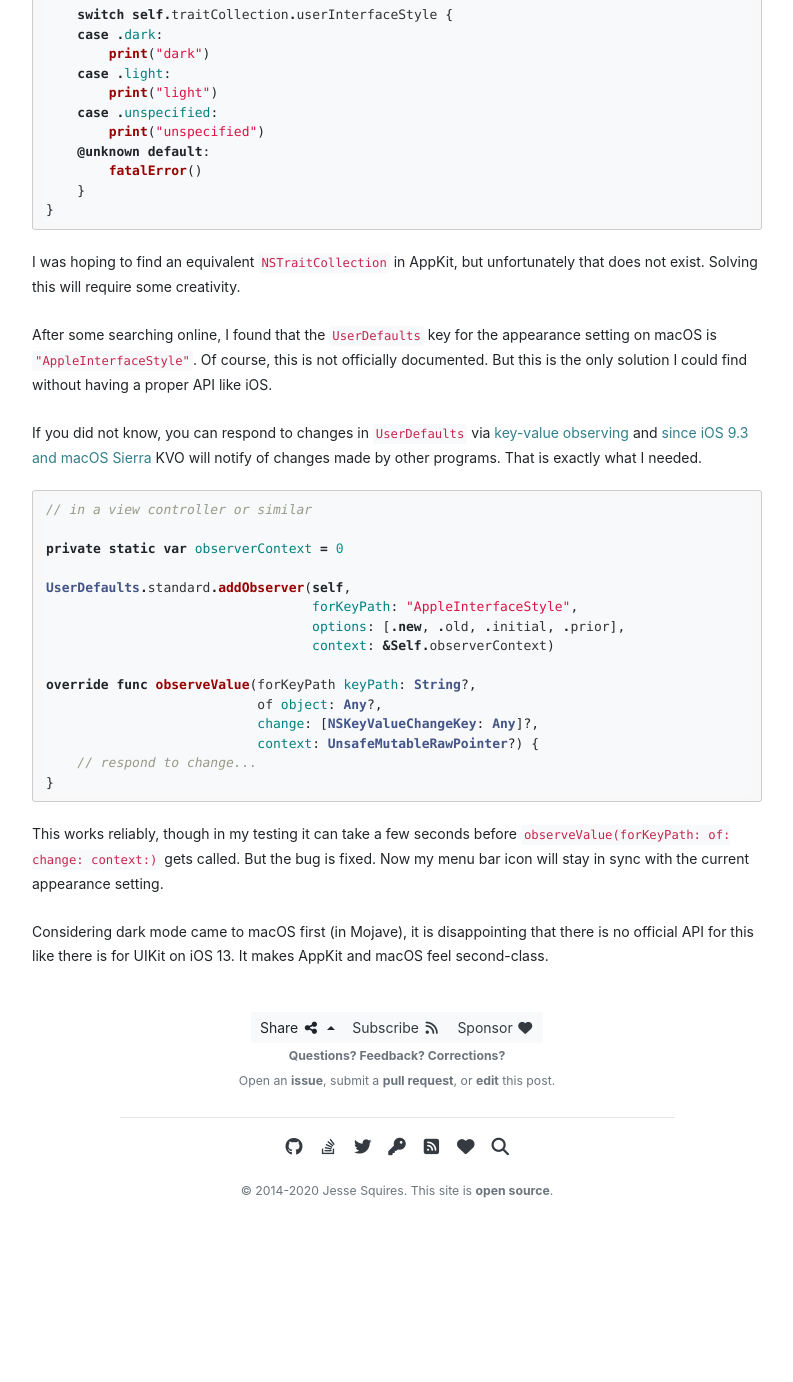
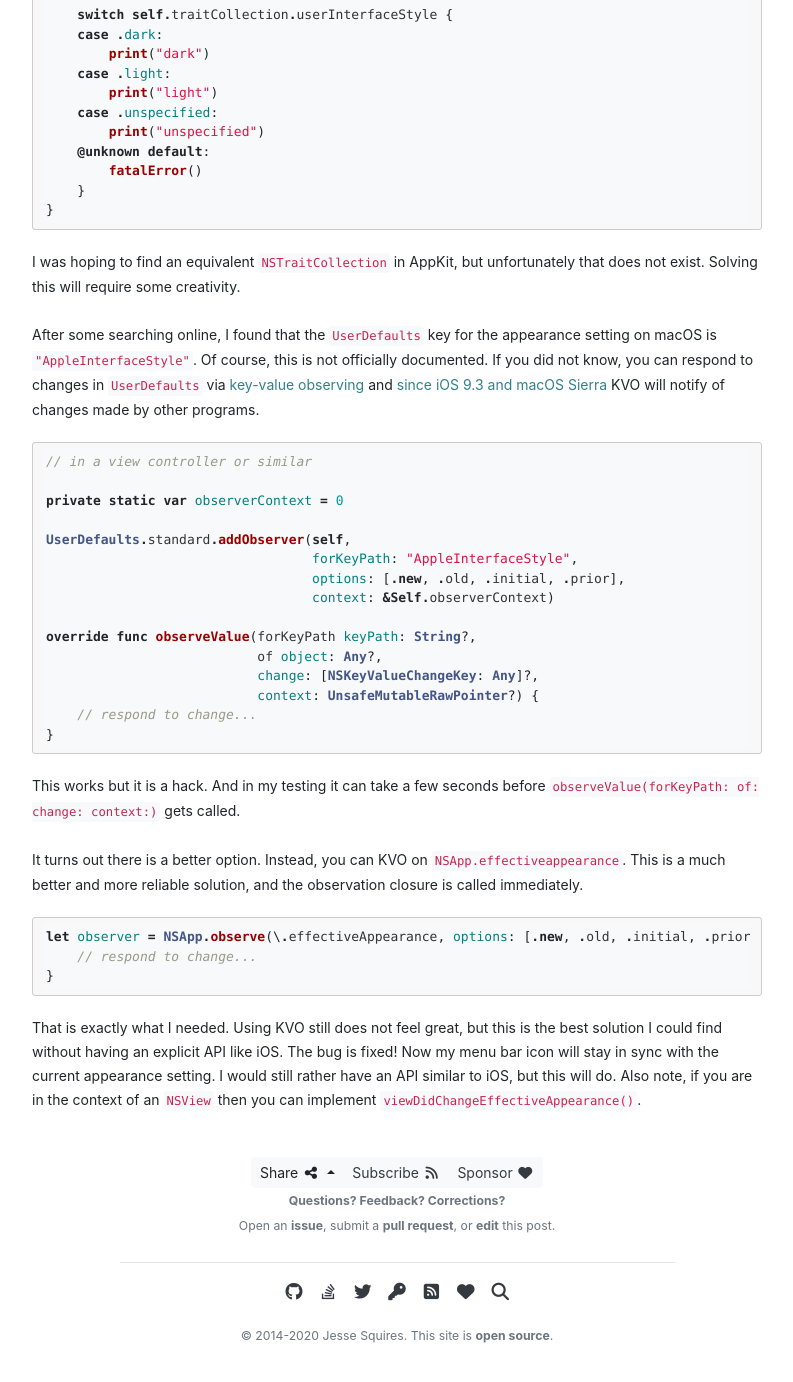
Before and after one commit to jessesquires/jessesquires.com, a Jekyll site: the page built from _posts/2020-01-08-observing-appearance-changes-on-ios-and-macos.md, in a window 1280 px wide and 1400 px high, scrolled down 603 px. Shown: the top 1382 px of the window, without its empty margins (243-1036 px from the left). Built offline with Jekyll 4.4.1, drawn with Linux system fonts in a browser that asks for light colours; nearby versions of some CDN libraries; library files that are not in the unit come from our copies; before the commit the page ends 1858 px from its top, so only the background shows below that.

Commit message:
[update post] observing appearance updates

````diff
--- a/_posts/2020-01-08-observing-appearance-changes-on-ios-and-macos.md
+++ b/_posts/2020-01-08-observing-appearance-changes-on-ios-and-macos.md
@@ -31,9 +31,7 @@ override func traitCollectionDidChange(_ previousTraitCollection: UITraitCollect
 
 I was hoping to find an equivalent `NSTraitCollection` in AppKit, but unfortunately that does not exist. Solving this will require some creativity.
 
-After some searching online, I found that the [`UserDefaults`](https://developer.apple.com/documentation/foundation/userdefaults) key for the appearance setting on macOS is `"AppleInterfaceStyle"`. Of course, this is not officially documented. But this is the only solution I could find without having a proper API like iOS.
-
-If you did not know, you can respond to changes in `UserDefaults` via [key-value observing](https://developer.apple.com/library/archive/documentation/Cocoa/Conceptual/KeyValueObserving/KeyValueObserving.html) and [since iOS 9.3 and macOS Sierra](http://dscoder.com/defaults.html) KVO will notify of changes made by other programs. That is exactly what I needed.
+After some searching online, I found that the [`UserDefaults`](https://developer.apple.com/documentation/foundation/userdefaults) key for the appearance setting on macOS is `"AppleInterfaceStyle"`. Of course, this is not officially documented. If you did not know, you can respond to changes in `UserDefaults` via [key-value observing](https://developer.apple.com/library/archive/documentation/Cocoa/Conceptual/KeyValueObserving/KeyValueObserving.html) and [since iOS 9.3 and macOS Sierra](http://dscoder.com/defaults.html) KVO will notify of changes made by other programs.
 
 ```swift
 // in a view controller or similar
@@ -53,6 +51,14 @@ override func observeValue(forKeyPath keyPath: String?,
 }
 ```
 
-This works reliably, though in my testing it can take a few seconds before `observeValue(forKeyPath: of: change: context:)` gets called. But the bug is fixed. Now my menu bar icon will stay in sync with the current appearance setting.
+This works but it is a hack. And in my testing it can take a few seconds before `observeValue(forKeyPath: of: change: context:)` gets called.
 
-Considering dark mode came to macOS first (in Mojave), it is disappointing that there is no official API for this like there is for UIKit on iOS 13. It makes AppKit and macOS feel second-class.
+It turns out there is a better option. Instead, you can KVO on [`NSApp.effectiveappearance`](https://developer.apple.com/documentation/appkit/nsapplication/2967171-effectiveappearance). This is a much better and more reliable solution, and the observation closure is called immediately.
+
+```swift
+let observer = NSApp.observe(\.effectiveAppearance, options: [.new, .old, .initial, .prior]) { app, change in
+    // respond to change...
+}
+```
+
+That is exactly what I needed. Using KVO still does not feel great, but this is the best solution I could find without having an explicit API like iOS. The bug is fixed! Now my menu bar icon will stay in sync with the current appearance setting. I would still rather have an API similar to iOS, but this will do. Also note, if you are in the context of an `NSView` then you can implement [`viewDidChangeEffectiveAppearance()`](https://developer.apple.com/documentation/appkit/nsview/2977088-viewdidchangeeffectiveappearance).
````
